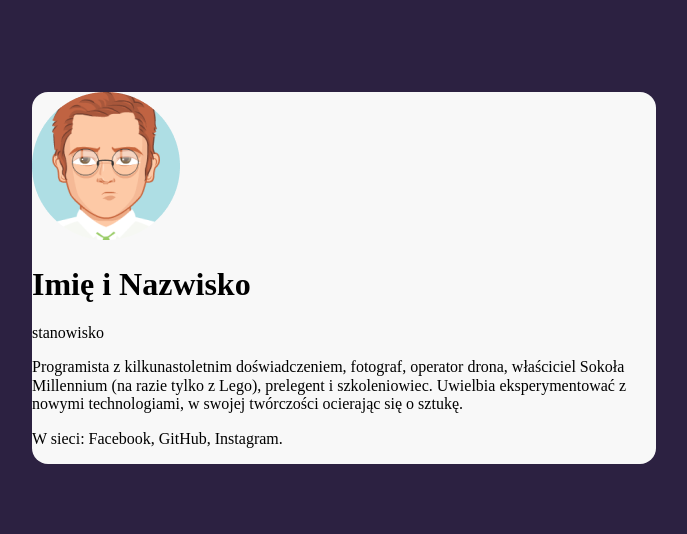
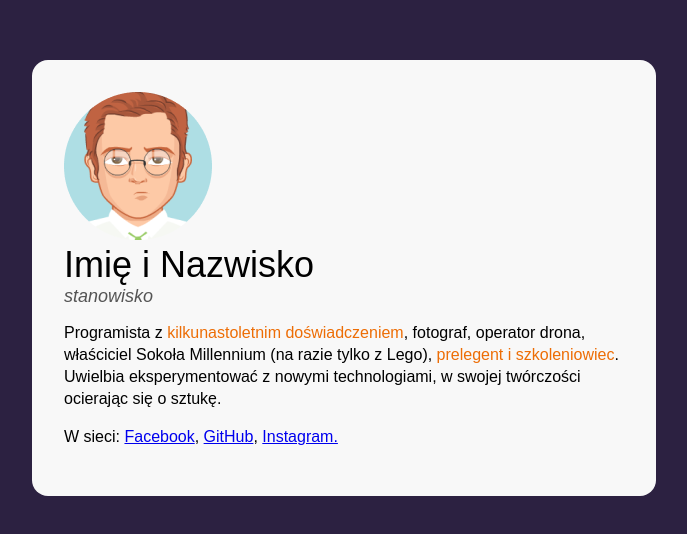
Before and after one commit to GosiaSapiecha/business-card, a plain HTML site: page index.html in a window 1280 px wide. Shown: the part 122-656 px from the top of the page, without its empty margins (296-983 px from the left). Drawn offline with nearby package versions, Linux system fonts and the light colour scheme.

Commit message:
complete BEM

```diff
--- a/index.html
+++ b/index.html
@@ -12,16 +12,20 @@
 
 <body>
     <main class="main">
-        <article>
-            <img src="avatar.png" alt="Zdęcie Imię i Nazwisko">
-            <header>
-                <h1>Imię i Nazwisko</h1>
-                <p>stanowisko</p>
+        <article class="person">
+            <img class="person__picture" src="avatar.png" alt="Zdęcie Imię i Nazwisko">
+            <header class="person__info">
+                <h1 class="person__name">Imię i Nazwisko</h1>
+                <p class="person__position">stanowisko</p>
             </header>
-            <p>Programista z kilkunastoletnim doświadczeniem, fotograf, operator drona, właściciel Sokoła Millennium (na
-                razie tylko z Lego), prelegent i szkoleniowiec. Uwielbia eksperymentować z nowymi technologiami, w
+            <p class="person__description">Programista z <strong class="special">kilkunastoletnim
+                    doświadczeniem</strong>, fotograf, operator drona,
+                właściciel Sokoła Millennium (na
+                razie tylko z Lego), <strong class="special">prelegent i szkoleniowiec</strong>. Uwielbia
+                eksperymentować z nowymi technologiami, w
                 swojej twórczości ocierając się o sztukę.</p>
-            <p>W sieci: Facebook, GitHub, Instagram.</p>
+            <p class="person__description">W sieci: <a class="person__link" href="#">Facebook</a>, <a
+                    class="person__link" href="#">GitHub</a>, <a class="person__link" href="#">Instagram.</a></p>
         </article>
     </main>
 </body>
--- a/style.css
+++ b/style.css
@@ -1,14 +1,54 @@
+html {
+  box-sizing: border-box;
+}
+
+*,
+*::before,
+*::after {
+  box-sizing: inherit;
+}
+
 body {
-    background: #2C2141;
+  background: #2c2141;
   display: flex;
   align-items: center;
   justify-content: center;
   min-height: 100vh;
+  font-family: Arial, Helvetica, sans-serif;
 }
 
 .main {
-    background: #F8F8F8;
+  background: #f8f8f8;
   border-radius: 16px;
   width: 624px;
   margin: 16px;
+  padding: 32px;
 }
+
+.person {
+
+}
+
+.person__description {
+    font-size: 16px;
+    line-height: 22px;
+
+}
+
+.person__name {
+    font-size: 36px;
+    margin: 0;
+    font-weight: normal;
+}
+
+.person__position {
+    font-size: 18px;
+    color: #545454;
+    margin: 0;
+    font-style: italic;
+}
+
+.special {
+    color: #ED6D05;
+    font-weight: normal;
+}
```
Lines whose indentation alone changed are shown as unchanged.
